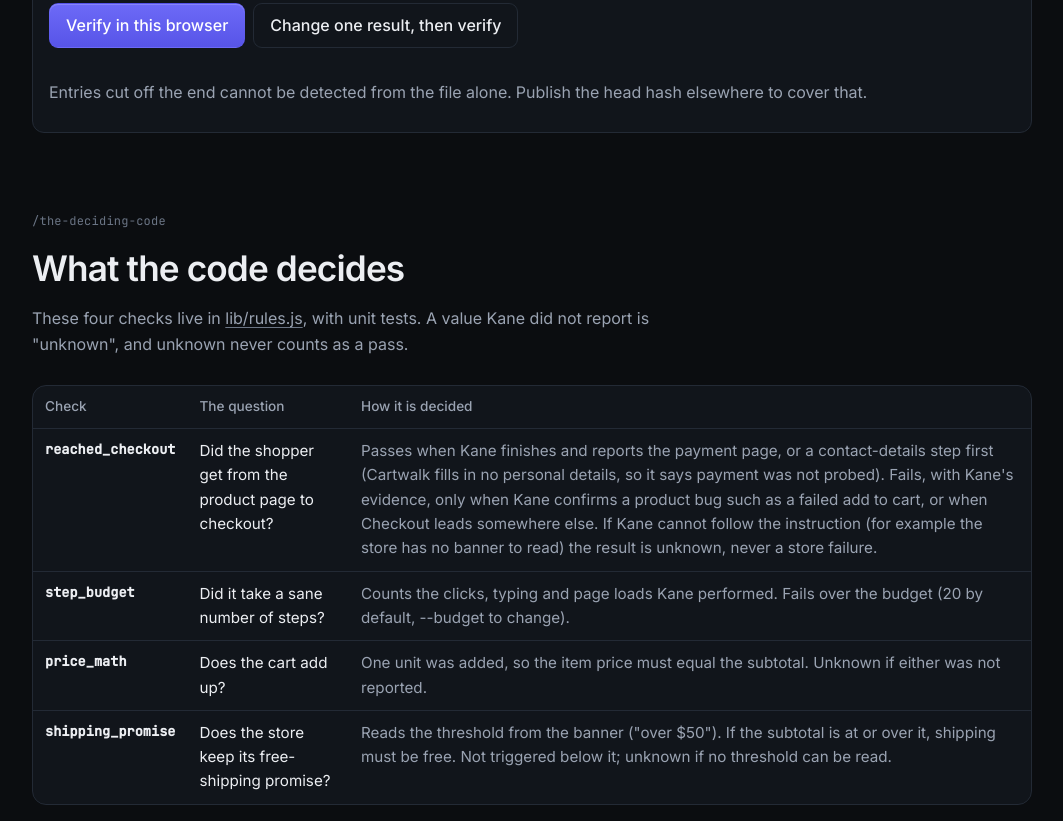
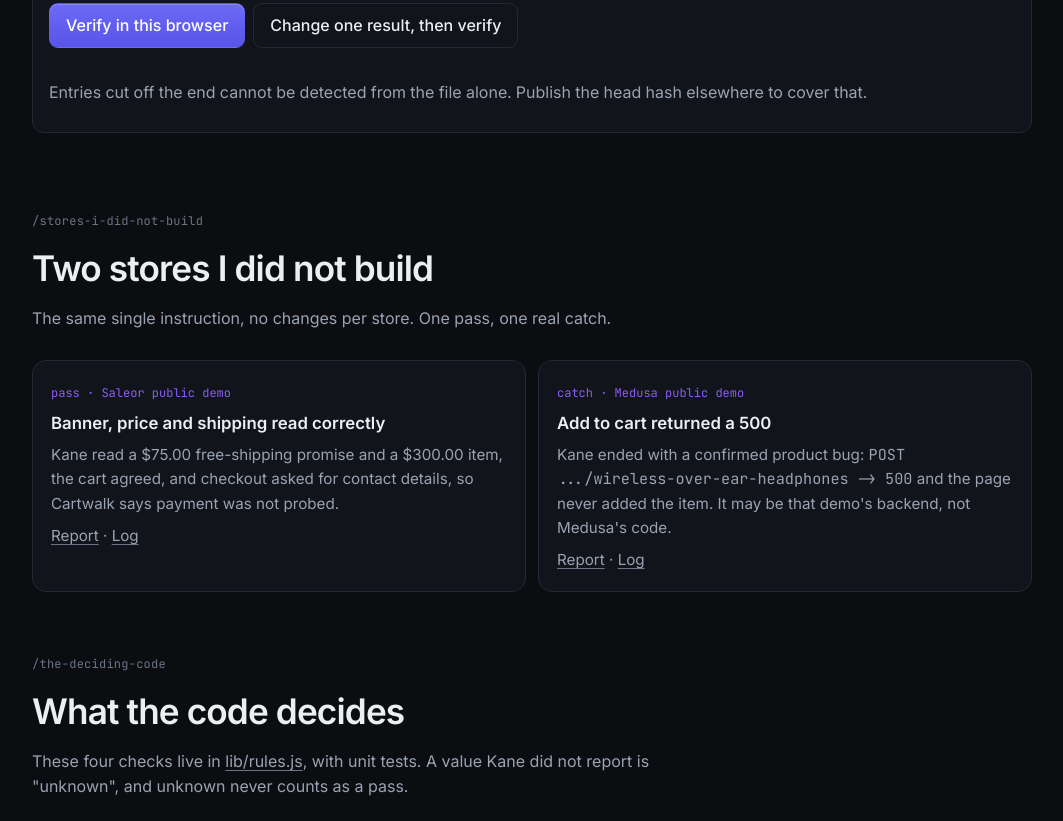
Before and after one commit to ibnweb3/cartwalk, a website: page docs/index.html in a window 1280 px wide. Shown: the part 4699-5520 px from the top of the page, without its empty margins (108-1171 px from the left). Drawn offline with Linux system fonts and the light colour scheme.

Commit message:
Add a Kane-confirmed catch on Medusa's public demo, with reports for both outside stores
Kane ended confirmed_product_bug on Medusa's demo: add to cart returned a 500
and the item was never added. Logs and standalone reports for the Medusa catch
and the Saleor pass are in docs/third-party/, linked from a new section on the
site and from the README. The wording says it may be that demo's backend, not
Medusa's code, and that it has not been reported to them.

Co-Authored-By: Claude Sonnet 5.5 <noreply@anthropic.com>

```diff
--- a/docs/index.html
+++ b/docs/index.html
@@ -127,6 +127,16 @@ I left the free-shipping mismatch alone: the banner says $50 but the code only g
 </section></div>
 </section>
 
+<section class="block" id="stores" aria-labelledby="stores-h">
+  <span class="label">/stores-i-did-not-build</span>
+  <h2 id="stores-h">Two stores I did not build</h2>
+  <p class="lede">The same single instruction, no changes per store. One pass, one real catch.</p>
+  <div class="grid3" style="grid-template-columns:repeat(2,1fr)">
+    <div class="card"><span class="step">pass · Saleor public demo</span><h3>Banner, price and shipping read correctly</h3><p>Kane read a $75.00 free-shipping promise and a $300.00 item, the cart agreed, and checkout asked for contact details, so Cartwalk says payment was not probed.</p><p style="margin-top:8px"><a href="third-party/saleor-demo-report.html">Report</a> · <a href="third-party/saleor-demo.jsonl">Log</a></p></div>
+    <div class="card"><span class="step">catch · Medusa public demo</span><h3>Add to cart returned a 500</h3><p>Kane ended with a confirmed product bug: <span class="mono">POST .../wireless-over-ear-headphones -> 500</span> and the page never added the item. It may be that demo's backend, not Medusa's code.</p><p style="margin-top:8px"><a href="third-party/medusa-demo-report.html">Report</a> · <a href="third-party/medusa-demo.jsonl">Log</a></p></div>
+  </div>
+</section>
+
 <section class="block" id="checks" aria-labelledby="checks-h">
   <span class="label">/the-deciding-code</span>
   <h2 id="checks-h">What the code decides</h2>
@@ -153,7 +163,7 @@ npm run offline</code></pre><button type="button" class="copy" aria-label="Copy
   <span class="label">/limits</span>
   <h2 id="limits-h">What it does not do</h2>
   <div class="card"><ul style="margin:0">
-    <li>It has been run on one third-party store (Saleor's public demo) once, plus the bundled shop. One walk is not a benchmark.</li>
+    <li>It has been run on two third-party public demos, once each: Saleor passed, and on Medusa's demo Kane confirmed a 500 on add to cart (that may be the demo's backend, not Medusa's code). Two walks are not a benchmark.</li>
     <li>Many real stores ask for contact details before payment. Cartwalk types nothing into checkout, so it says checkout was reached and that payment was not probed.</li>
     <li>It tests one flow: the most expensive product, one unit, to checkout. No coupons, logins or real payment.</li>
     <li>The coding agent has no shell, so it cannot run your store. Kane's next walk is the only proof a fix worked.</li>
```
Also changed, not shown: scripts/build-site.js (+11 -1 lines), README.md, 1 other file.
